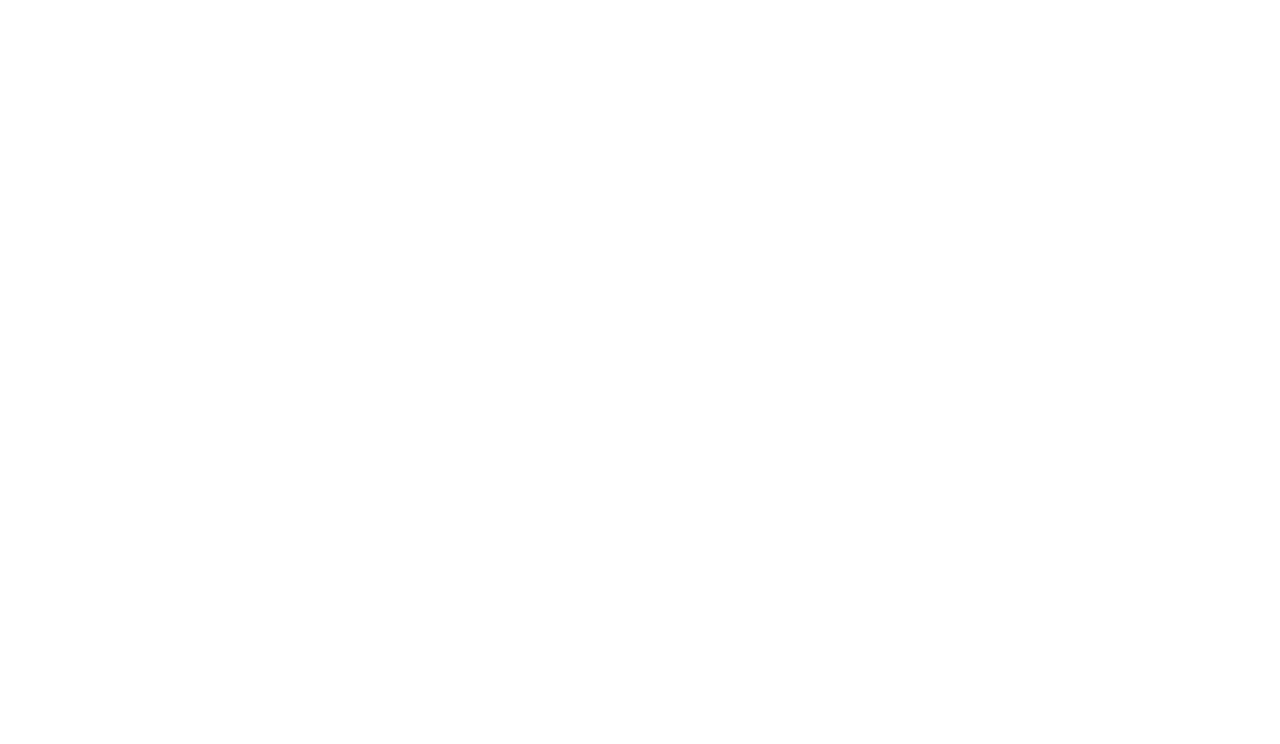
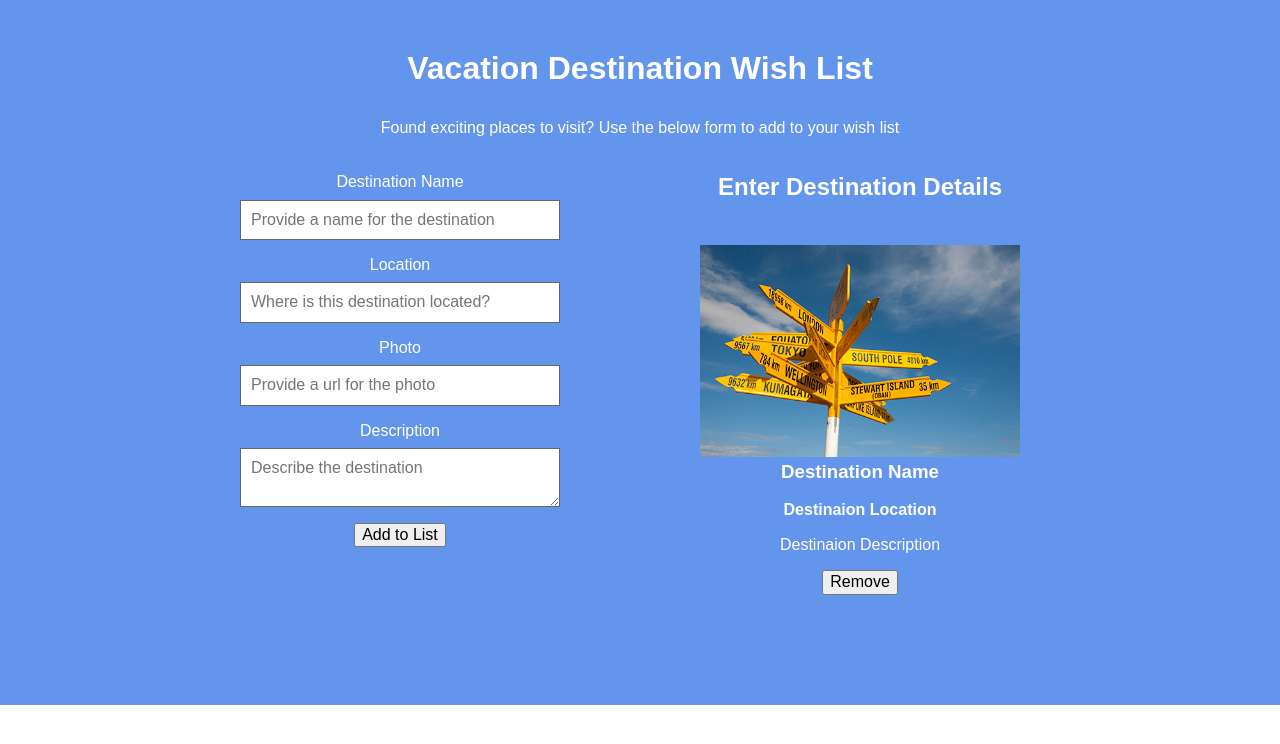
Before and after one commit to leogithubid/courseraplus, a plain HTML site: page 01_javascript_basics_ucdavis/Vacation-Destination-Part1/index.html in a window 1280 px wide. Drawn offline with nearby package versions, Linux system fonts and the light colour scheme.

Commit message:
vacaction

```diff
--- a/01_javascript_basics_ucdavis/Vacation-Destination-Part1/index.html
+++ b/01_javascript_basics_ucdavis/Vacation-Destination-Part1/index.html
@@ -13,6 +13,37 @@
 </head>
 
 <body>
+    <header>
+        <h1>Vacation Destination Wish List</h1>
+        <p>Found exciting places to visit? Use the below form to add to your wish list</p>
+        <main>
+            <form id="desination_details_form">
+                <label for="name">Destination Name</label>
+                <input type="text" id="name" placeholder="Provide a name for the destination" required>
+                <label for="location">Location</label>
+                <input type="text" id="location" placeholder="Where is this destination located?" required>
+                <label for="photo">Photo</label>
+                <input type="url" placeholder="Provide a url for the photo" id="photo">
+                <label for="description">Description</label>
+                <textarea id="description" placeholder="Describe the destination"></textarea>
+                <button type="submit">Add to List</button>
+            </form>
+            <article>
+                <h2 id="title">Enter Destination Details</h2>
+                <div id="destinations_container">
+                    <div class="card">
+                        <img src="images/signpost.jpg">
+                        <div class="card-body">
+                            <h3>Destination Name</h3>
+                            <h4>Destinaion Location</h4>
+                            <p class="card-text">Destinaion Description</p>
+                            <button>Remove</button>
+                        </div>
+                    </div>
+                </div>
+            </article>
+        </main>
+    </header>
 
     <!-- Our JavaScript -->
     <script src="script.js"></script>
--- a/01_javascript_basics_ucdavis/Vacation-Destination-Part1/styles.css
+++ b/01_javascript_basics_ucdavis/Vacation-Destination-Part1/styles.css
@@ -0,0 +1,53 @@
+h1,h2, h3,h4,ul,li,p{
+  margin: 0;
+  padding: 0;
+}
+img{
+    max-width: 100%;
+}
+body{
+    font-family: Arial, Helvetica, sans-serif;
+    color : #333;
+}
+header{
+    padding: 50px;
+    background-color: cornflowerblue;
+    color : white;
+    text-align: center;
+    margin-bottom: 20px;
+}
+main{
+    max-width: 800px;
+    display: flex;
+    padding: 20px;
+    margin: auto;
+    justify-content: space-between;
+}
+main form{
+    width: 40%;
+}
+main article{
+    width: 45%;
+}
+h1,h2,h3,h4,p{
+    margin-bottom: 1em;
+}
+#title{
+    text-align: center;
+}
+label{
+    display: block;
+    margin-bottom: 0.5em;
+}
+input,textarea, #destination_details_form button{
+   display: block;
+   margin-bottom: 1em;
+   width: 100%;
+   border: 1px solid #666;
+   padding: 10px;
+   box-sizing: border-box;
+}
+.card{
+    padding: 20px;
+    margin-bottom: 20px;
+}
```
Also changed, not shown: 01_javascript_basics_ucdavis/Vacation-Destination-Part2/script.js (+47 -0 lines).
